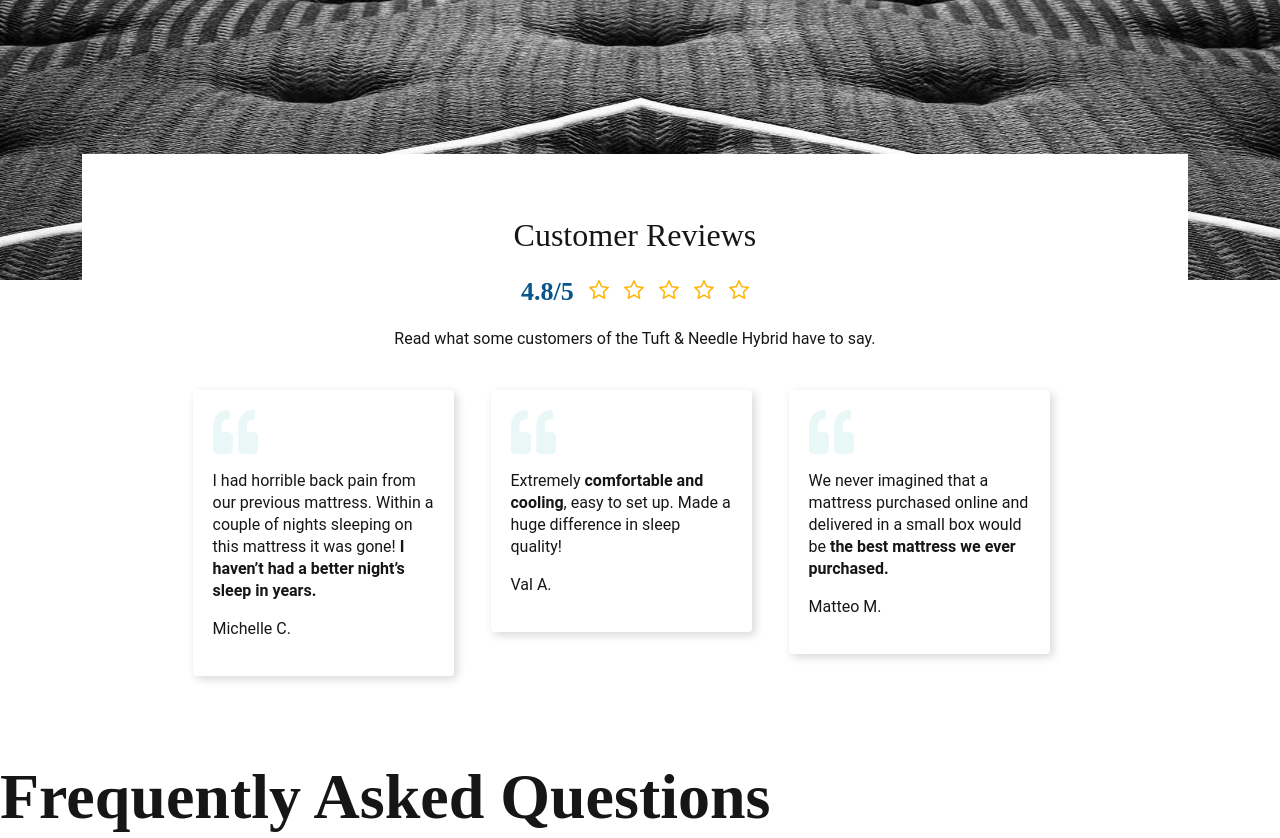
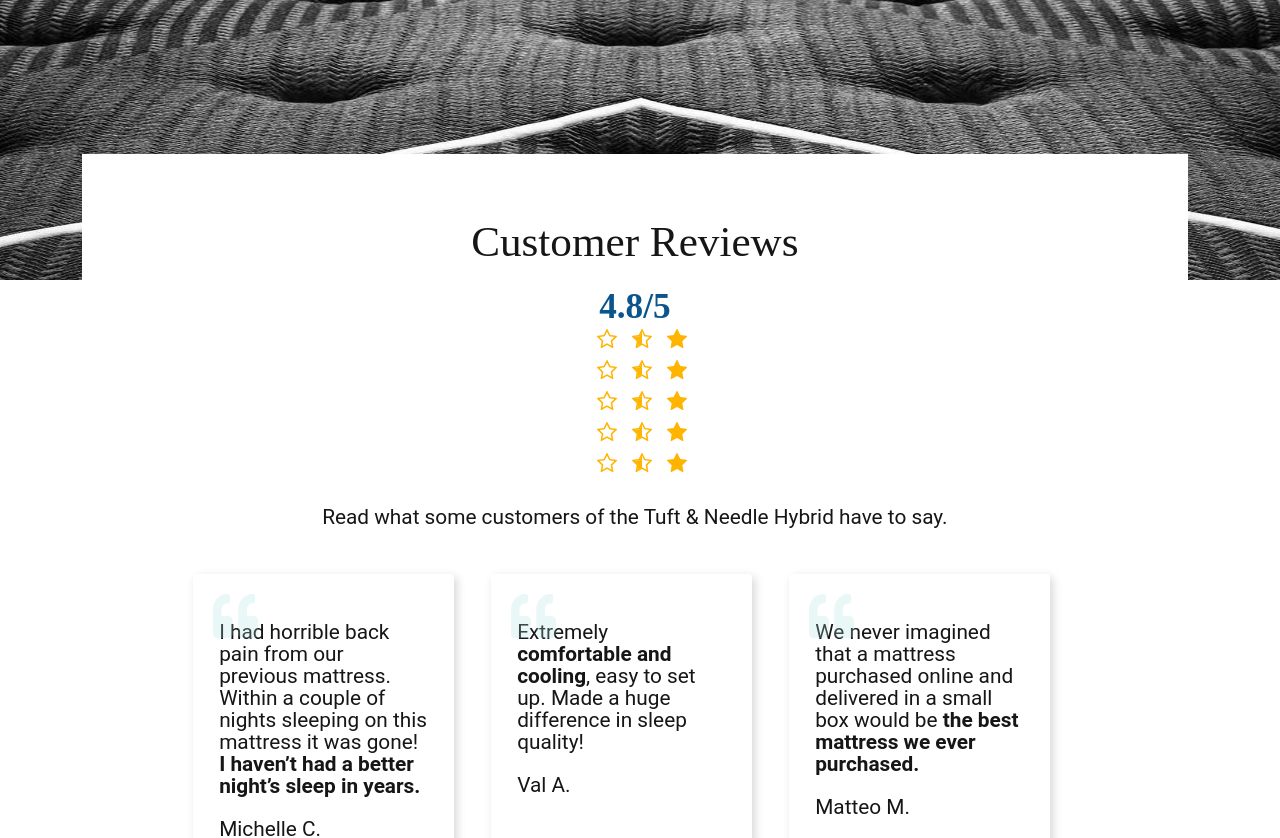
Before and after one commit to oliverfeher/takehome, a React (Create React App) app: page / in a window 1280 px wide. Shown: the top 838 px of the page. Built offline with nearby package versions, Linux system fonts and the light colour scheme.

Commit message:
changed customer review font sizes

```diff
--- a/src/Components/CustomerReviews/CustomerReviews.jsx
+++ b/src/Components/CustomerReviews/CustomerReviews.jsx
@@ -9,9 +9,9 @@ import halfStar from '../../Assets/icons/half-star-yellow.svg';
 import fullStar from '../../Assets/icons/rating-star-yellow.svg';
 
 const CustomerReviews = () => {
-
-    let rating = customerReviewsData.maScore
-    let stars = [];
+    let rating = customerReviewsData.maScore || 0;
+    // let rating = 3.1 || 0;
+    let stars = [0,0,0,0,0];
 
     return (
         <div className="reviews-grid">
@@ -21,13 +21,19 @@ const CustomerReviews = () => {
                 <h1>Customer Reviews</h1>
 
                 {/* useState to fill in the stars based on maScore use case statements*/}
-                <h2 className="rating">{rating}/5
-                    <img src={emptyStar} alt="star"/>
-                    <img src={emptyStar} alt="star"/>
-                    <img src={emptyStar} alt="star"/>
-                    <img src={emptyStar} alt="star"/>
-                    <img src={emptyStar} alt="star"/>
-                </h2>
+                <div>
+                    <h2 className="rating">{rating}/5
+                        {stars.map((star, index) => {
+                            return(
+                            <div key={index}>
+                                <img src={emptyStar} alt="empty star"/>
+                                <img src={halfStar} alt="half star"/>
+                                <img src={fullStar} alt="full star"/>
+                            </div>
+                            )
+                        })}
+                    </h2>
+                </div>
 
                 <h4>{customerReviewsData.title}</h4>
                 <div className="review-wrapper">
--- a/src/Components/CustomerReviews/customer-reviews.css
+++ b/src/Components/CustomerReviews/customer-reviews.css
@@ -25,20 +25,20 @@
     background-color: #FFFFFF 0% 0% no-repeat padding-box;
 }
 .customer-review-frame h1 {
-    font: var(--unnamed-font-style-normal) normal var(--unnamed-font-weight-normal) var(--unnamed-font-size-32)/var(--unnamed-line-spacing-38) var(--unnamed-font-family-mr-eaves-xl-san-ot);
+    font: var(--unnamed-font-style-normal) normal var(--unnamed-font-weight-normal) 2.7rem/var(--unnamed-line-spacing-38) var(--unnamed-font-family-mr-eaves-xl-san-ot);
     color: var(--unnamed-color-161616);
     text-align: center;
 }
 .rating {
     text-align: center;
-    font: var(--unnamed-font-style-normal) normal var(--unnamed-font-weight-bold) var(--unnamed-font-size-26)/var(--unnamed-line-spacing-31) var(--unnamed-font-family-mr-eaves-xl-san-ot);
+    font: var(--unnamed-font-style-normal) normal var(--unnamed-font-weight-bold) 2.2rem/var(--unnamed-line-spacing-31) var(--unnamed-font-family-mr-eaves-xl-san-ot);
     color: var(--ma-blue-rgb);
 }
 .rating img {
     padding: 0px 0px 0px 15px;
 }
 .customer-review-frame h4 {
-    font: var(--unnamed-font-style-normal) normal var(--unnamed-font-weight-normal) var(--unnamed-font-size-16)/var(--unnamed-line-spacing-22) var(--unnamed-font-family-roboto);
+    font: var(--unnamed-font-style-normal) normal var(--unnamed-font-weight-normal) 1.3rem/var(--unnamed-line-spacing-22) var(--unnamed-font-family-roboto);
     color: var(--unnamed-color-161616);
     text-align: center;
 }
@@ -57,11 +57,13 @@
     padding: 20px;
 }
 .comment-wrapper {
-    font: var(--unnamed-font-style-normal) normal var(--unnamed-font-weight-normal) var(--unnamed-font-size-16)/var(--unnamed-line-spacing-22) var(--unnamed-font-family-roboto);
+    font: var(--unnamed-font-style-normal) normal var(--unnamed-font-weight-normal) 1.3rem/var(--unnamed-line-spacing-22) var(--unnamed-font-family-roboto);
     color: var(--unnamed-color-161616);
+    margin: 3%;
     text-align: left;
 }
 .quote-left {
+    position: absolute;
     width: 45px;
     height: 44px;
 }
```
